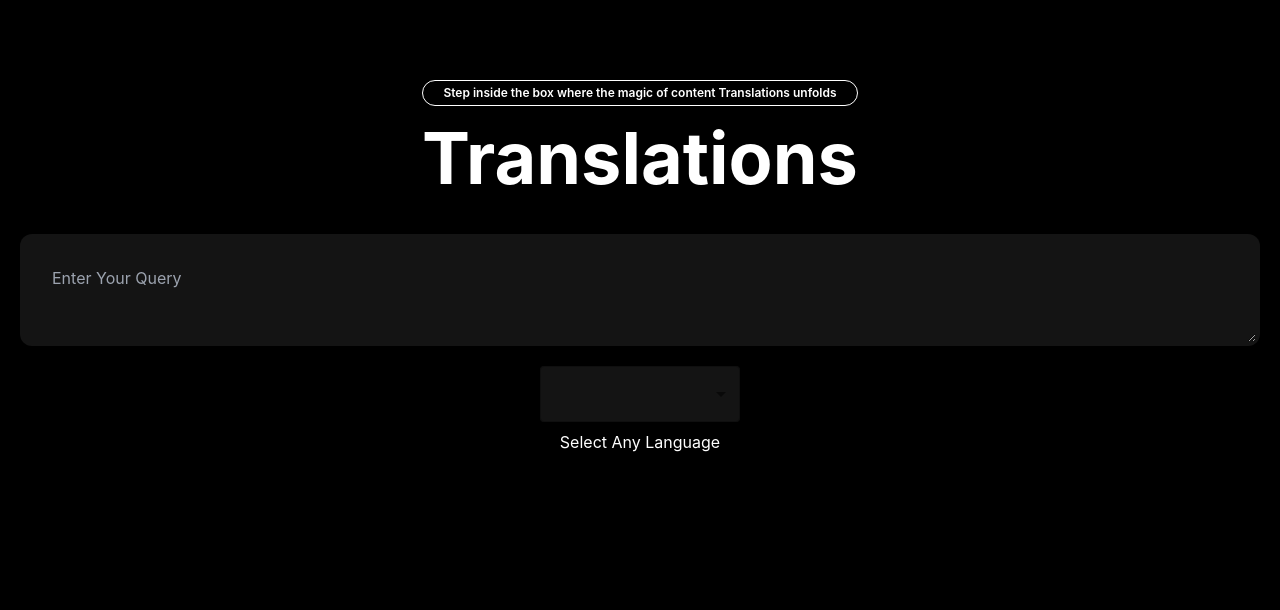
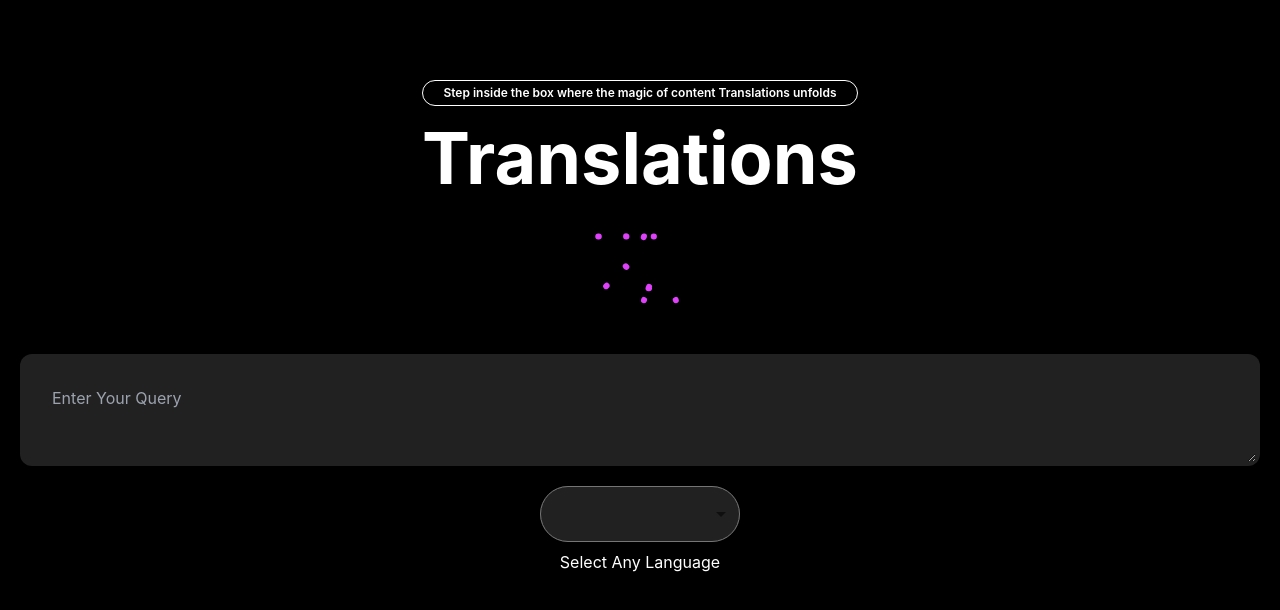
Before and after one commit to piyush2053/Transloom, a React (Create React App) app: page /translate in a window 1280 px wide. Shown: the top 610 px of the page. Built offline with nearby package versions, Linux system fonts and the light colour scheme.

Commit message:
Translate lottie added and poppoer adjustments

```diff
--- a/src/index.css
+++ b/src/index.css
@@ -75,7 +75,6 @@ textarea::-webkit-scrollbar-thumb {
   scrollbar-width: thin;
   scrollbar-color: rgb(93, 93, 93) transparent;
 }
-
 .menu-item {
   color: rgb(179, 179, 179) !important;
 }
@@ -115,3 +114,10 @@ textarea::-webkit-scrollbar-thumb {
     opacity: 0;
   }
 }
+
+.definition-box {
+  border: 1px solid #757575; /* Border color */
+  background-color: #212121; /* Background color */
+  padding: 10px; /* Padding around the text */
+  border-radius: 5px; /* Optional: Rounded corners */
+}
--- a/src/pages/Translate/Translate.tsx
+++ b/src/pages/Translate/Translate.tsx
@@ -5,6 +5,7 @@ import Select from '@mui/material/Select';
 import Lottie from 'react-lottie';
 import animationData from './loader/loder.json';
 import animationDataPopper from './loader/poppers.json';
+import translateJson from './loader/translate.json';
 import languages from './LanguagesDropdown.ts';
 import Typist from 'react-typist';
 import { useLanguage } from '../../LanguageProvider.tsx';
@@ -79,6 +80,14 @@ const Translate = () => {
       preserveAspectRatio: "xMidYMid slice"
     }
   };
+  const translateOption = {
+    loop: true,
+    autoplay: true,
+    animationData: translateJson,
+    rendererSettings: {
+      preserveAspectRatio: "xMidYMid slice"
+    }
+  };
 
   const selectedLanguageLabel = languages.find(lang => lang.value === selectedLanguage)?.label;
 
@@ -94,12 +103,12 @@ const Translate = () => {
       });
   };
   const barStyle = {
-    width:'150px',
+    width: '150px',
     transition: 'width 0.5s ease',
     backgroundColor: accuracy <= 20 ? '#F44336' : // Red for accuracy 0-20
-                     accuracy <= 40 ? '#FFEB3B' : // Yellow for accuracy 21-40
-                     accuracy <= 60 ? '#FF9800' : // Orange for accuracy 41-60
-                     '#4CAF50',                    // Green for accuracy 61-100
+      accuracy <= 40 ? '#FFEB3B' : // Yellow for accuracy 21-40
+        accuracy <= 60 ? '#FF9800' : // Orange for accuracy 41-60
+          '#4CAF50',                    // Green for accuracy 61-100
   };
 
 
@@ -111,11 +120,16 @@ const Translate = () => {
             Step inside the box where the magic of content Translations unfolds
           </span>
         </div>
-        <h1 className="text-5xl md:text-7xl text-white font-bold">
+        <h1 className="text-5xl md:text-7xl text-white font-bold mb-5">
           Translations
         </h1>
+        <Lottie
+          options={translateOption}
+          height={100}
+          width={100}
+        />
       </div>
-      <div className={`flex mx-5 p-1 mt-10 rounded-xl bg-[#141414] shadow-black`}>
+      <div className={`flex mx-5 p-1 mt-10 rounded-xl bg-[#212121] shadow-black`}>
         <textarea
           ref={inputRef}
           className='flex-grow bg-transparent rounded p-7'
@@ -145,7 +159,19 @@ const Translate = () => {
               id="demo-simple-select-helper"
               label="Language"
               placeholder='Select any Language'
-              className='w-[200px] bg-[#141414]'
+              sx={{
+                borderRadius: '50px',
+                '& .MuiOutlinedInput-notchedOutline': {
+                  borderColor: '#757575'
+                },
+                '&:hover .MuiOutlinedInput-notchedOutline': {
+                  borderColor: '#ffffff'
+                },
+                '&.Mui-focused .MuiOutlinedInput-notchedOutline': {
+                  borderColor: '#ffffff'
+                }
+              }}
+              className='w-[200px] bg-[#212121]'
               onChange={(e) => setSelectedLanguage(e.target.value)}
               MenuProps={{
                 classes: {
@@ -165,7 +191,7 @@ const Translate = () => {
         {selectedLanguage ? null : <button>Select Any Language</button>}
       </div>
       <div className="fade-in max-w-7xl mx-auto mt-5 px-7" style={{ position: "relative" }}>
-        <div className="poppers" style={{ position: 'absolute', top: 0, left: '10%', transform: 'translate(-50%, -50%)', zIndex: 999 }}>
+        <div className="poppers" style={{ position: 'absolute', top: 0, left: '12%', transform: 'translate(-50%, -50%)', zIndex: 999 }}>
           {poppers && <Lottie
             options={popperOptions}
             height={500}
@@ -179,7 +205,7 @@ const Translate = () => {
             width={500}
           />}
         </div>
-        <div className="poppers" style={{ position: 'absolute', top: 0, left: '90%', transform: 'translate(-50%, -50%)', zIndex: 999 }}>
+        <div className="poppers" style={{ position: 'absolute', top: 0, left: '88%', transform: 'translate(-50%, -50%)', zIndex: 999 }}>
           {poppers && <Lottie
             options={popperOptions}
             height={500}
@@ -201,25 +227,28 @@ const Translate = () => {
           />}
         </div>
         {definitions && (
-          <div>
+          <div className='mb-20'>
             <div>
-              <div className='flex animate-pulse cursor-pointer  gap-2 px-5 bg-[#BDBDBD] w-[200px] rounded-full mb-4' onClick={handleCopyToClipboard}>
+              <div className='flex animate-bounce cursor-pointer  gap-2 px-5 bg-[#BDBDBD] w-[200px] rounded-lg mb-4' onClick={handleCopyToClipboard}>
                 <FaClipboard className="text-black mt-1" />
                 <button className='mb-1 text-black font-semibold'>Copy to Clipboard</button>
               </div>
-              {SuccessPopup ? <button className="animate-pulse">Copied to Clipboard !</button> : null}
+              {SuccessPopup ? <button className="animate-bounce">Copied to Clipboard !</button> : null}
             </div>
-            <Typography className='text-[#757575]' variant='h3'>
+            <Typography className='text-[#757575]' variant='h4'>
               <Typist startDelay={100} avgTypingDelay={30}>{'Translated Text'}{' '}</Typist>
             </Typography>
-            <div className="progress mb-10">
+            <div className="progress mb-5">
               <div className="progress-bar px-5 rounded-full text-[#212121] font-semibold" role="progressbar" style={barStyle} aria-valuenow={accuracy} aria-valuemin="0" aria-valuemax="100">
                 {accuracy}% Precision
               </div>
             </div>
-              <Typography sx={{ mb: 1.5 }} className='text-[#757575]'>
-                <Typist startDelay={100} avgTypingDelay={1}>{definitions}</Typist>
-              </Typography>
+            <Typography className='fade-in text-[#9E9E9E]'>
+              <div className="definition-box">
+                {definitions}
+              </div>
+            </Typography>
+
           </div>
         )}
       </div>
```
Also changed, not shown: src/pages/Translate/loader/translate.json (added, +1 -0 lines).
